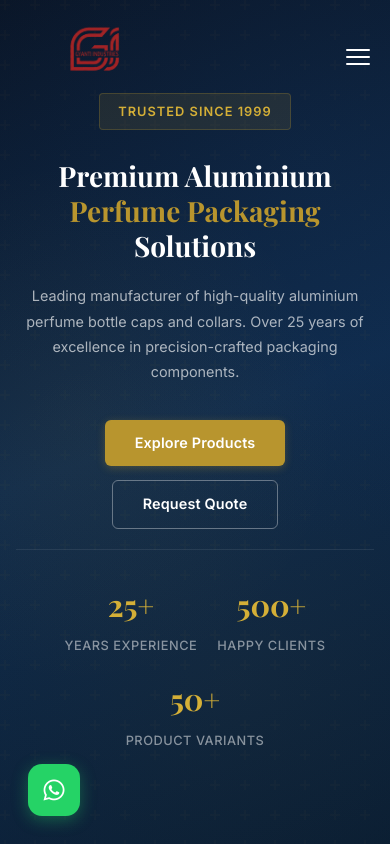
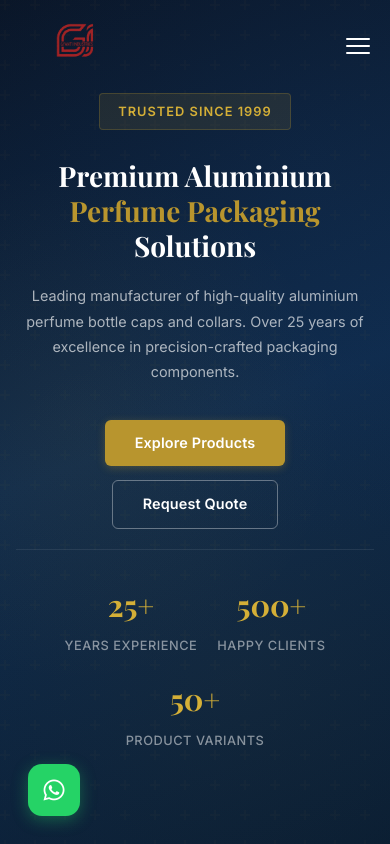
Before and after one commit to GyantiIndustries/GyantiIndustries, a website: page index.html in a window 390 px wide. Shown: the top 844 px of the page. Drawn offline with nearby package versions, Linux system fonts and the light colour scheme.

Commit message:
Update style.css

```diff
--- a/style.css
+++ b/style.css
@@ -1274,6 +1274,11 @@
     left: 10px;
   }
 
+  .logo-img {
+     height: 64px;
+     max-width: 150px;
+  }
+
   .hero-product-flow-right {
     right: 10px;
   }
@@ -1318,7 +1323,7 @@
   }
 
   .hero-content {
-    padding: 120px 0 44px;
+    padding: 130px 0 44px;
   }
 
   .hero h1 {
```
